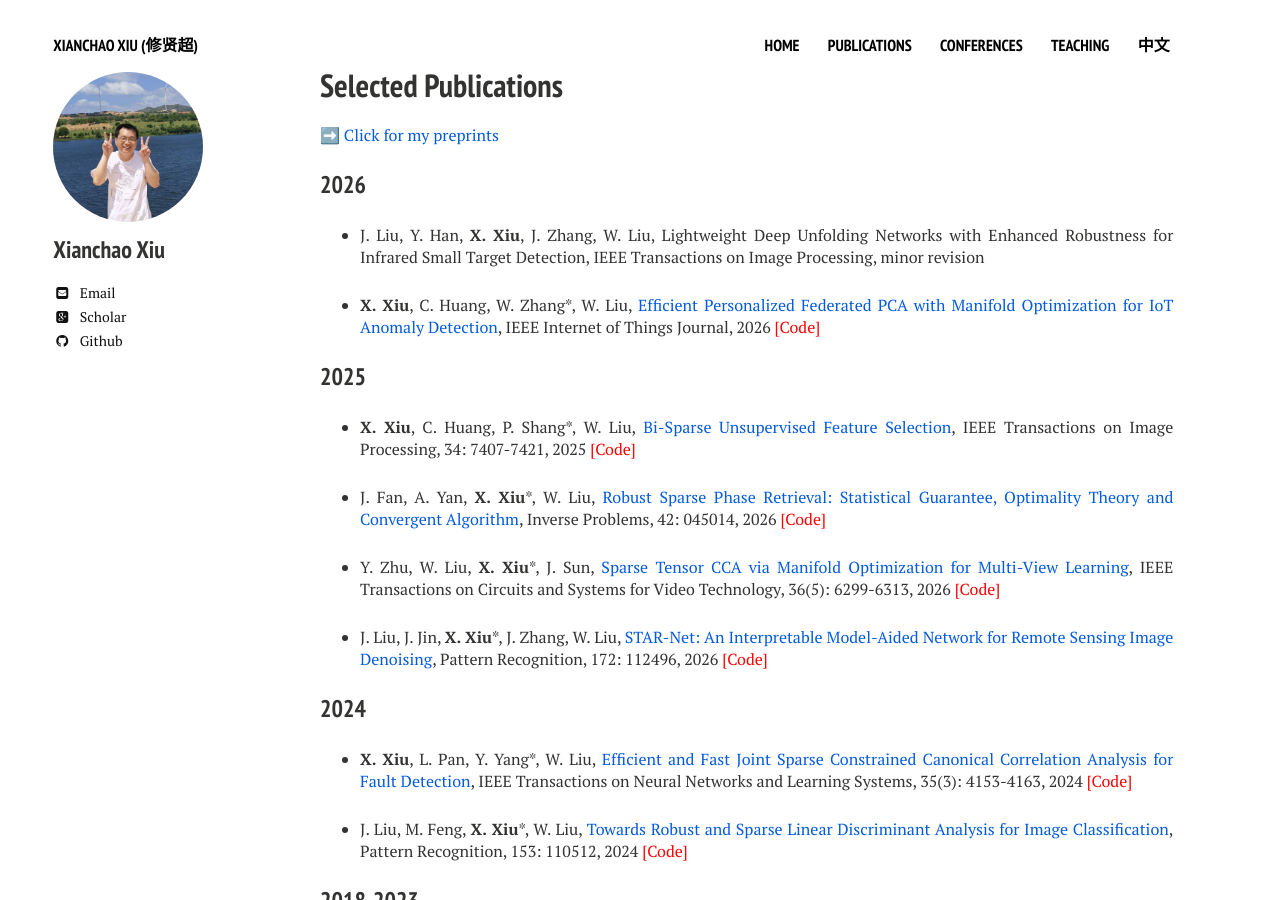
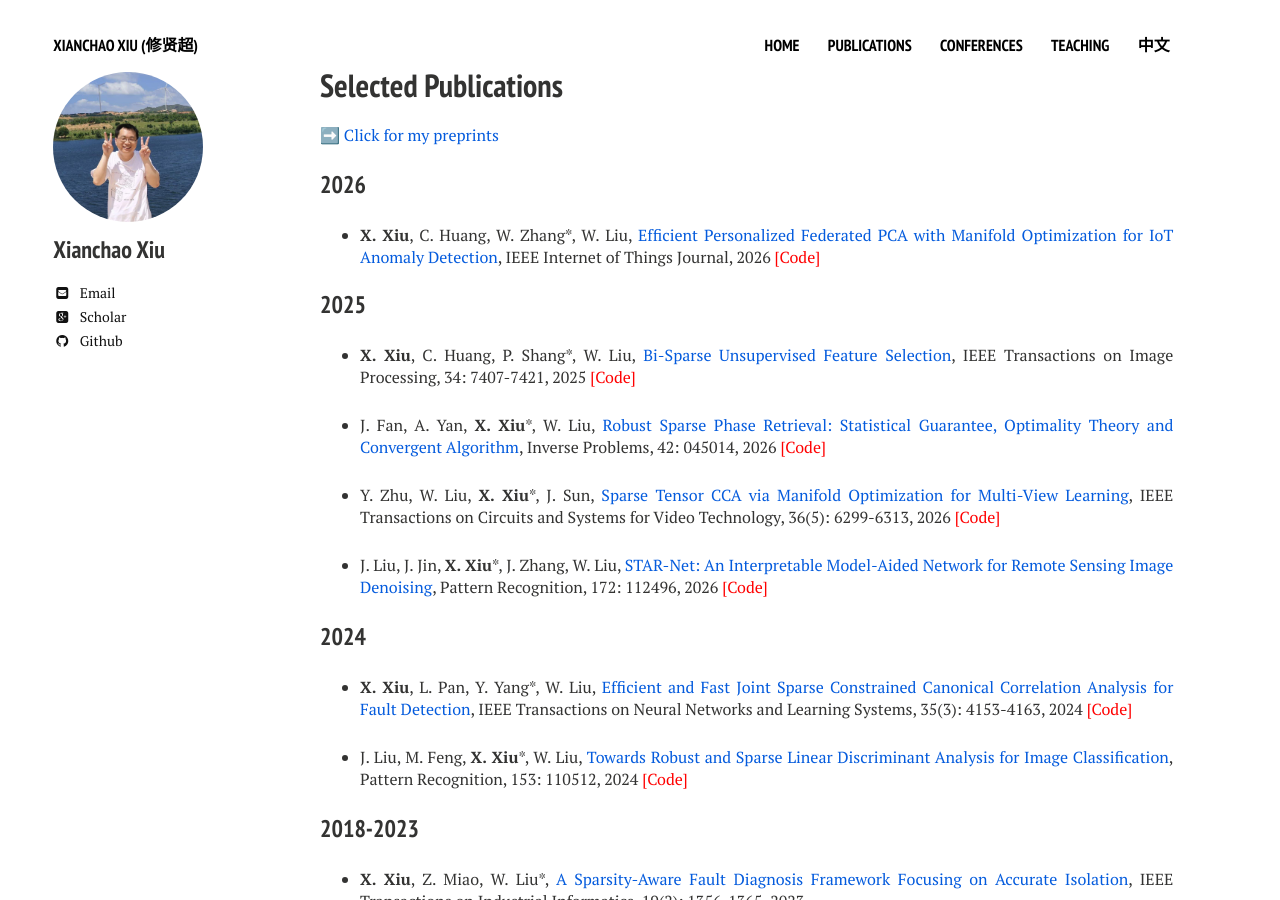
Before and after one commit to xianchaoxiu/xianchaoxiu.github.io, a Jekyll site: the page built from publications/index.md, in a window 1280 px wide and 900 px high. Built offline with Jekyll 4.4.1, drawn with Linux system fonts in a browser that asks for light colours; nearby versions of some CDN libraries.

Commit message:
Update index.md

```diff
--- a/publications/index.md
+++ b/publications/index.md
@@ -11,8 +11,6 @@ share: false
 
 
 ### 2026
-
-* J. Liu, Y. Han, <b>X. Xiu</b>, J. Zhang, W. Liu, Lightweight Deep Unfolding Networks with Enhanced Robustness for Infrared Small Target Detection, IEEE Transactions on Image Processing, minor revision
 
 * <b>X. Xiu</b>, C. Huang, W. Zhang*, W. Liu, <a href="https://doi.org/10.1109/JIOT.2026.3701337" class="textlink" target="_blank">Efficient Personalized Federated PCA with Manifold Optimization for IoT Anomaly Detection</a>, IEEE Internet of Things Journal, 2026 <a href="https://github.com/xianchaoxiu/FedEP" class="textlink" target="_blank" style="color: red;">[Code]</a>
 
```
